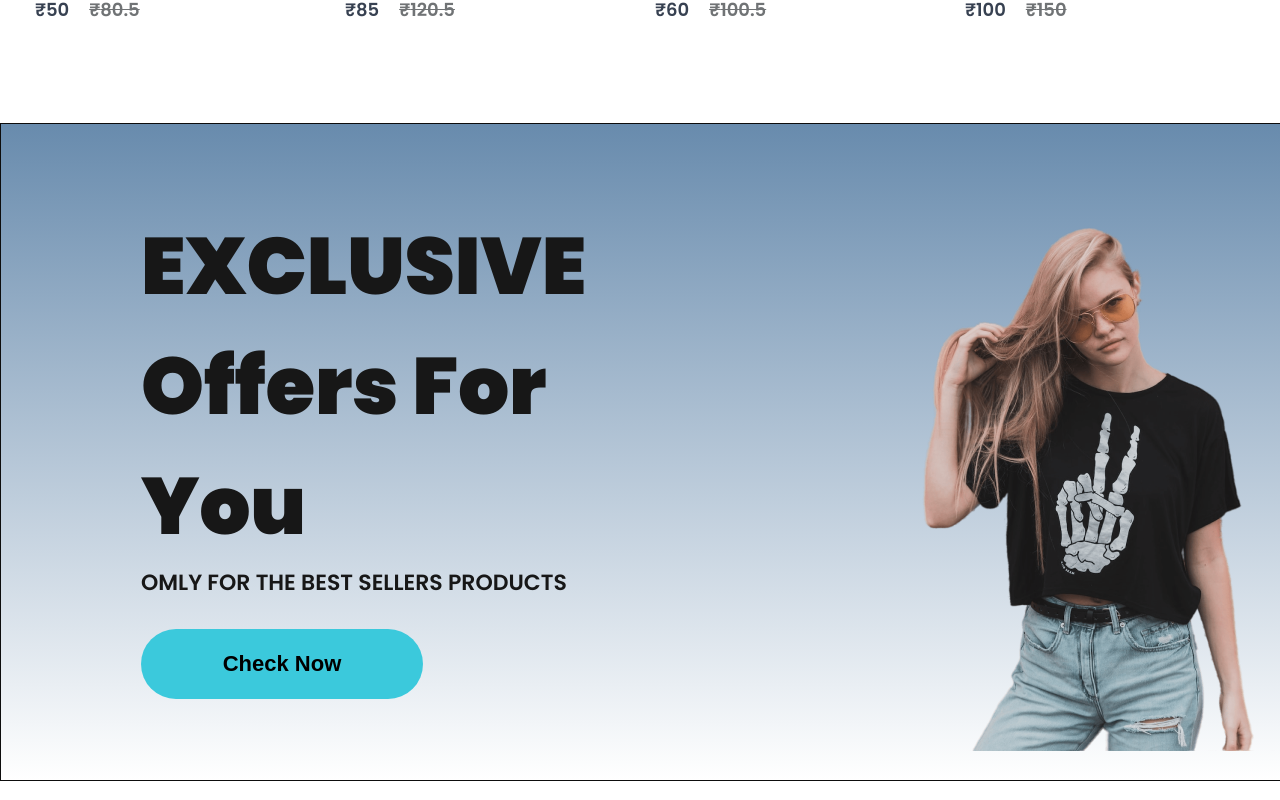
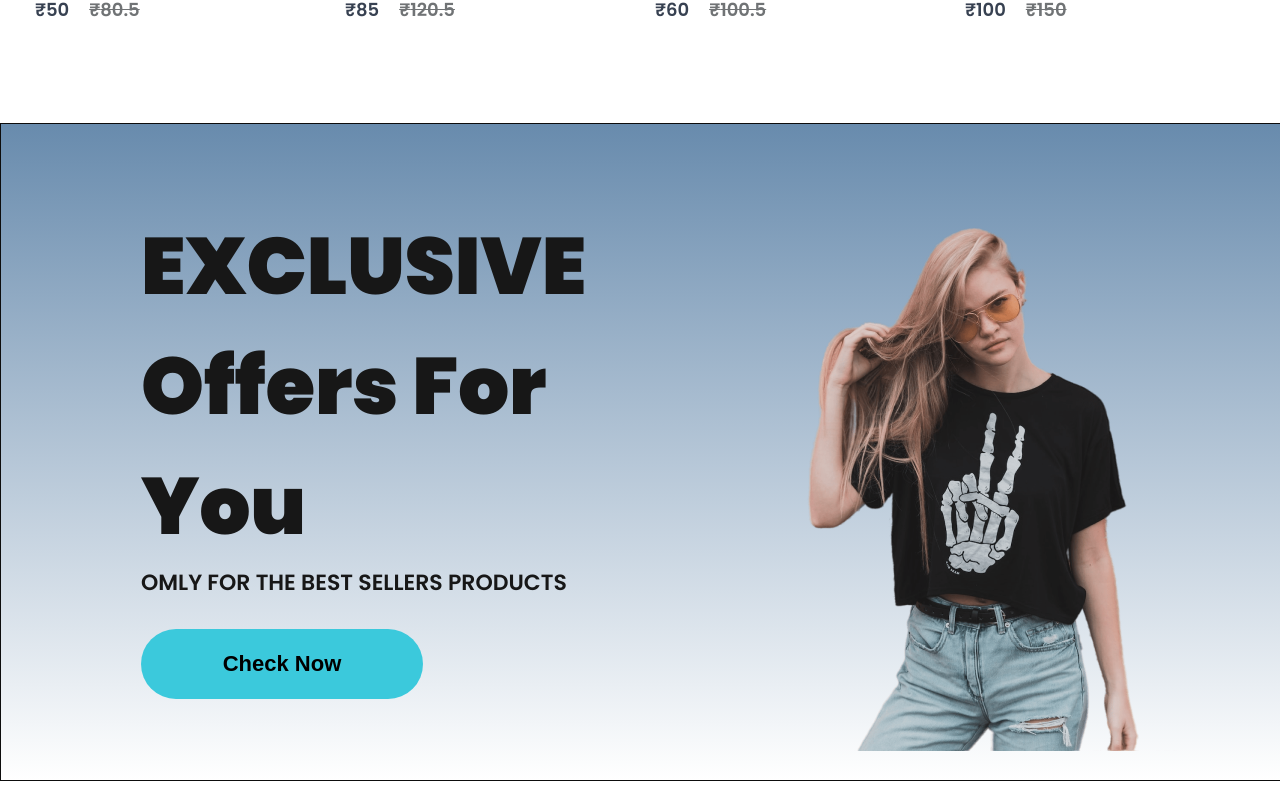
Before and after one commit to ujjwal-notpro/E-Commerce-website, a React (Vite) app in the folder vite-project/: page / in a window 1280 px wide. Shown: the part 1500-2300 px from the top of the page. Built offline with nearby package versions, Linux system fonts and the light colour scheme; a web font is replaced by a local one.

Commit message:
added README file and website link and  also added a gif demo file

```diff
--- a/vite-project/src/Components/Footer/Footer.jsx
+++ b/vite-project/src/Components/Footer/Footer.jsx
@@ -32,7 +32,7 @@ const Footer = () => {
             </div>
             <div className='footer-copyright'>
                 <hr />
-                <p>Copyright @ 2026 Shopper - All Rights Reserved.</p>
+                <p>Copyright @ 2026 Clothbazaar - All Rights Reserved.</p>
             </div>
         </div>
     );
--- a/vite-project/src/Components/Offers/Offer.css
+++ b/vite-project/src/Components/Offers/Offer.css
@@ -1,6 +1,6 @@
 .offers {
     gap: 10px;
-    width: 90%;
+    width: 81%;
     height: 82vh;
     display: flex;
     margin: auto;
```
Also changed, not shown: 2 other files (tests, documents, lock files or other folders).
